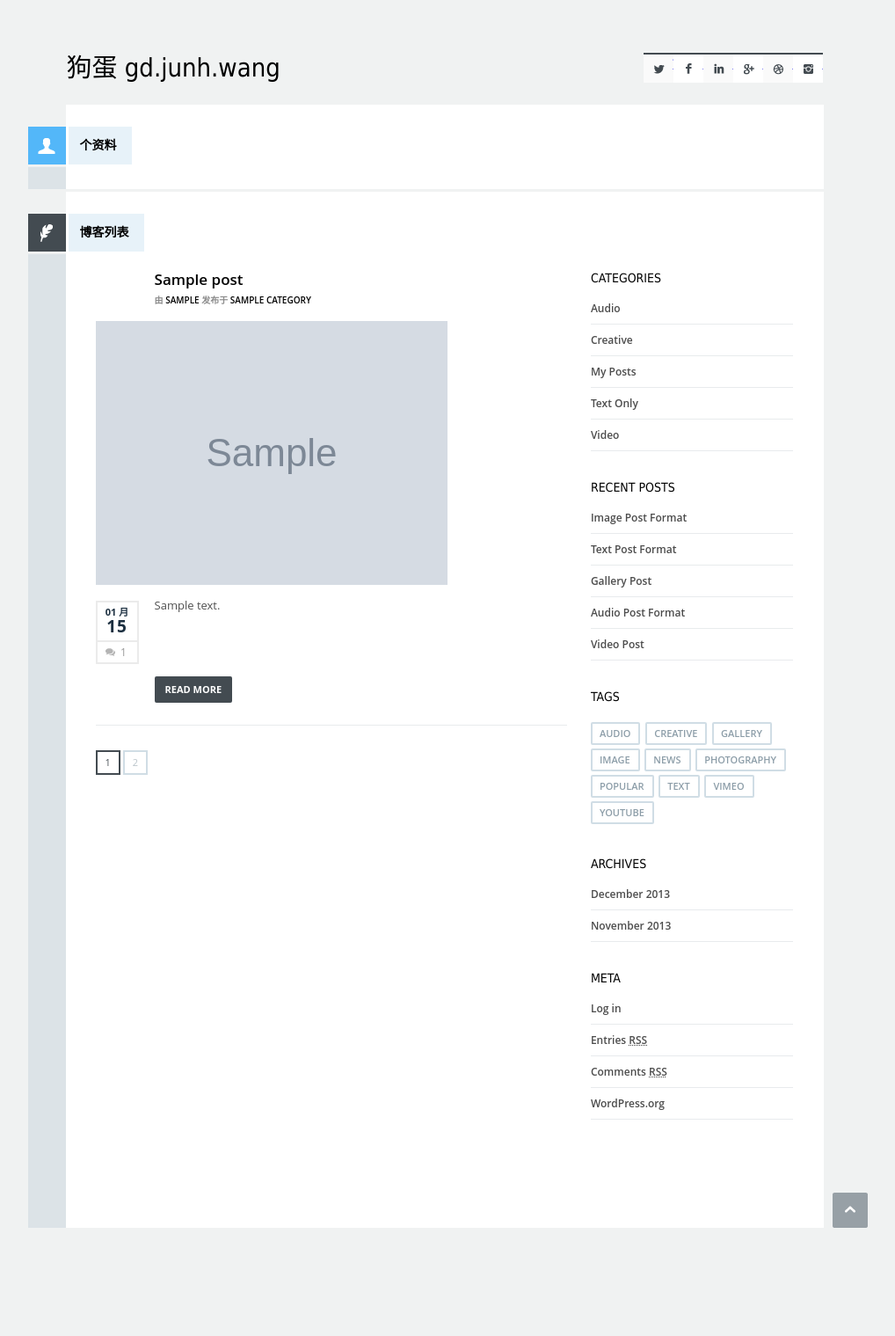
After one commit to junhuame/vCard, a Django app: page /blog/ in a window 1280 px wide. The commit adds this page. Shown: the whole page at 88% size, without its empty margins (156-1174 px from the left). Run offline with Django 3.2, Linux system fonts and the light colour scheme; tables that the repository leaves empty hold one stand-in row (values such as "Sample post"); grey boxes marked "Sample" are stand-in pictures.

Commit message:
日志列表

```diff
--- a/blog/models.py
+++ b/blog/models.py
@@ -11,6 +11,15 @@ class Category(models.Model):
 
     def __str__(self):
         return self.name
+
+
+class PostPulishedManager(models.Model):
+    """
+    博客日志管理器
+    过滤状态为 published 日志
+    """
+    def get_queryset(self):
+        return super(PostPulishedManager, self).get_queryset().filter(status='published')
 
 
 class Post(models.Model):
@@ -32,11 +41,14 @@ class Post(models.Model):
     updated = models.DateTimeField('更新时间', auto_now_add=True)
     status = models.CharField('发布状态', max_length=50, choices=STATUS_CHOICES, default='draft')
 
+    published_objects = PostPulishedManager()
+
     def __str__(self):
         return self.title
 
     class Meta:
         ordering = ['-publish']
+
 
 class Comment(models.Model):
     """日志评论"""
--- /dev/null
+++ b/blog/urls.py
@@ -0,0 +1,7 @@
+from django.conf.urls import url
+from . import views
+
+
+urlpatterns = [
+    url(r'^$', view=views.blog_list, name='blog_list'),
+]
--- a/blog/views.py
+++ b/blog/views.py
@@ -1,3 +1,9 @@
 from django.shortcuts import render
+from django.http import HttpResponse
+from .models import Category, Post, Comment
 
-# Create your views here.
+
+def blog_list(request):
+    """博客首页"""
+    posts = Post.objects.all()
+    return render(request, 'blog-list.html', {'posts':posts})
--- /dev/null
+++ b/templates/blog-list.html
@@ -0,0 +1,124 @@
+{% extends "base.html" %}
+
+{% block title %}博客{% endblock title %}
+
+{% block content %}
+
+<section id="profile" class="item">
+    <h2 class="item-title"><a href="{%url 'home'%}"><span class="title">个资料</span><span class="icon-user"></span></a></h2>
+    <div class="item-border"><span></span></div>
+</section><!-- /#profile -->
+
+<section id="blog" class="item">
+    <h2 class="item-title"><a href="#"><span class="title">博客列表</span> <span class="icon-blog"></span></a></h2>
+
+    <div class="item-cont clearfix">
+
+        <div class="col535 fl-left">
+            {% for post in posts %}
+                <article class="entry-box">
+                    <header class="entry-header">
+                        <h2 class="post-title"><a href="#">{{ post.title }}</a></h2>
+                        <div class="post-info">
+                            由 <a href="{% url 'home' %}" title="Posts by admin" rel="author">{{post.author.username}}</a> 发布于
+                            <a href="#" title="View all posts in Creative" rel="category tag">{{ post.Category.name }}</a>
+                        </div>
+                    </header>
+                    <div class="entry-content">
+                        {% if post.image %}
+                            <div class="entry-photo">
+                                <img src="/media/{{post.image}}" alt="{{post.title}}" />
+                            </div>
+                        {% endif %}
+                        <div class="clearfix">
+                            <div class="entry-data">
+                                <span class="month">{{ post.publish|date:'m' }} 月</span>
+                                <span class="day">{{ post.publish|date:'d' }}</span>
+                                <a href="#" class="comments-link"><i class="comments-icon"></i>{{post.comments.count}}</a>
+                            </div>
+                            <div class="entry-text">
+                                <div><p>{{post.body|truncatewords:10}}</p>
+                                </div>
+                            </div>
+                        </div>
+                    </div>
+                    <footer><a class="entry-more btn" href="#">Read More</a></footer>
+                </article>
+
+            {% endfor %}
+
+            <div id="pageination" class="clearfix">
+                <ul class="page-numbers">
+                    <li><span class="page-numbers current">1</span></li>
+                    <li><a class="page-numbers" href="#">2</a></li>
+                </ul>
+            </div>
+        </div>
+
+        <div class="col230 fl-right">
+            <aside id="sidebar">
+                <div class="widget">
+                    <h2>Categories</h2>
+                    <ul>
+                        <li><a href="#" title="View all posts filed under Audio">Audio</a></li>
+                        <li><a href="#" title="View all posts filed under Creative">Creative</a></li>
+                        <li><a href="#" title="View all posts filed under My Posts">My Posts</a></li>
+                        <li><a href="#" title="View all posts filed under Text Only">Text Only</a></li>
+                        <li><a href="#" title="View all posts filed under Video">Video</a></li>
+                    </ul>
+                </div>
+
+                <div class="widget">
+                    <h2>Recent Posts</h2>
+                    <ul>
+                        <li><a href="#">Image Post Format</a></li>
+                        <li><a href="#">Text Post Format</a></li>
+                        <li><a href="#">Gallery Post</a></li>
+                        <li><a href="#">Audio Post Format</a></li>
+                        <li><a href="#">Video Post</a></li>
+                    </ul>
+                </div>
+
+                <div class="widget">
+                    <h2>Tags</h2>
+                    <div class="tagcloud">
+                        <a href="#" title="audio">audio</a>
+                        <a href="#" title="creative">creative</a>
+                        <a href="#" title="gallery">gallery</a>
+                        <a href="#" title="image">image</a>
+                        <a href="#" title="news">news</a>
+                        <a href="#" title="photography">photography</a>
+                        <a href="#" title="popular">popular</a>
+                        <a href="#" title="text">text</a>
+                        <a href="#" title="vimeo">vimeo</a>
+                        <a href="#" title="youtube">youtube</a>
+                    </div>
+                </div>
+
+                <div class="widget">
+                    <h2>Archives</h2>
+                    <ul>
+                        <li><a href="#">December 2013</a></li>
+                        <li><a href="#">November 2013</a></li>
+                    </ul>
+                </div>
+
+                <div class="widget">
+                    <h2>Meta</h2>
+                    <ul>
+                        <li><a href="#">Log in</a></li>
+                        <li><a href="#" title="Syndicate this site using RSS 2.0">Entries <abbr title="Really Simple Syndication">RSS</abbr></a></li>
+                        <li><a href="#" title="The latest comments to all posts in RSS">Comments <abbr title="Really Simple Syndication">RSS</abbr></a></li>
+                        <li><a href="#" title="Powered by WordPress, state-of-the-art semantic personal publishing platform.">WordPress.org</a></li>
+                    </ul>
+                </div>
+            </aside>
+        </div>
+    </div><!-- /.item-cont -->
+
+    <div class="item-border"><span></span></div>
+</section><!-- /#blog -->
+
+
+
+{% endblock content %}
--- a/templates/index.html
+++ b/templates/index.html
@@ -31,7 +31,7 @@
                 </ul>
             </div>
         </div>
-        <a class="blog-link" href="blog.html">
+        <a class="blog-link" href="{% url 'blog:blog_list' %}">
             <span class="icon"></span>
             <span class="label">博客</span>
         </a>
--- a/vCard/settings.py
+++ b/vCard/settings.py
@@ -125,3 +125,4 @@ STATICFILES_DIRS = [os.path.join(BASE_DIR, 'static'),]
 
 # 自定义媒体目录
 MEDIA_ROOT = os.path.join(BASE_DIR, 'media')
+MEDIA_URL = '/media/'
--- a/vCard/urls.py
+++ b/vCard/urls.py
@@ -13,13 +13,22 @@ Including another URLconf
     1. Import the include() function: from django.conf.urls import url, include
     2. Add a URL to urlpatterns:  url(r'^blog/', include('blog.urls'))
 """
-from django.conf.urls import url
+from django.conf.urls import url, include
 from django.contrib import admin
+from django.conf import settings
+from django.conf.urls import static
 from . import views
 from guestbook import views as gb_views
+
 
 urlpatterns = [
     url(r'^admin/', admin.site.urls),
     url(r'^$', view=views.home, name='home'),
     url(r'^post-message/$', view=gb_views.post_message, name='post_message'),
+    url(r'^blog/', include('blog.urls', namespace='blog', app_name='blog')),
 ]
+
+urlpatterns +=static.static(
+    settings.MEDIA_URL,
+    document_root=settings.MEDIA_ROOT
+    )
```
